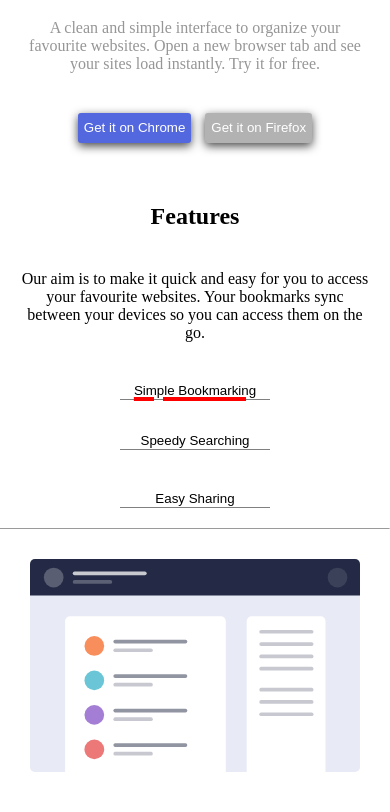
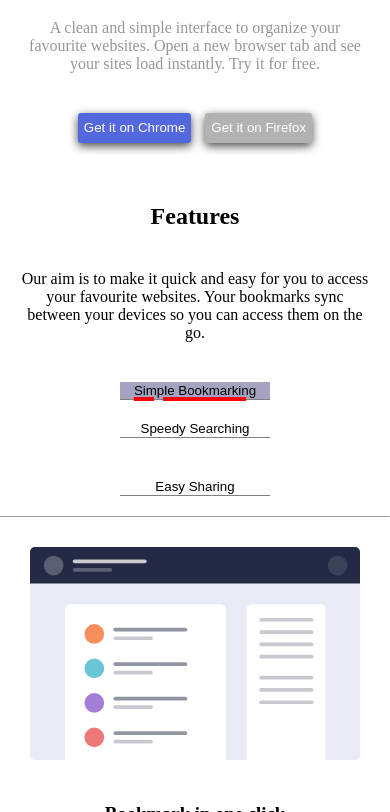
Before and after one commit to Gabin-Hernandez/Bookmark-Landing, a plain HTML site: page index.html in a window 390 px wide. In both pictures the pointer is over the button "Simple Bookmarking". Shown: the part 519-1331 px from the top of the page. Drawn offline with Linux system fonts and the light colour scheme.

Commit message:
Update index.html

```diff
--- a/index.html
+++ b/index.html
@@ -504,6 +504,10 @@
           border-bottom: solid 1px gray;
           margin: 20px;
         }
+        .features button:hover {
+        background-color: rgba(35, 35, 104, 0.411);
+        margin-bottom: 0px;
+      }
 
         .img-responsive {
           width: 100%;
```
